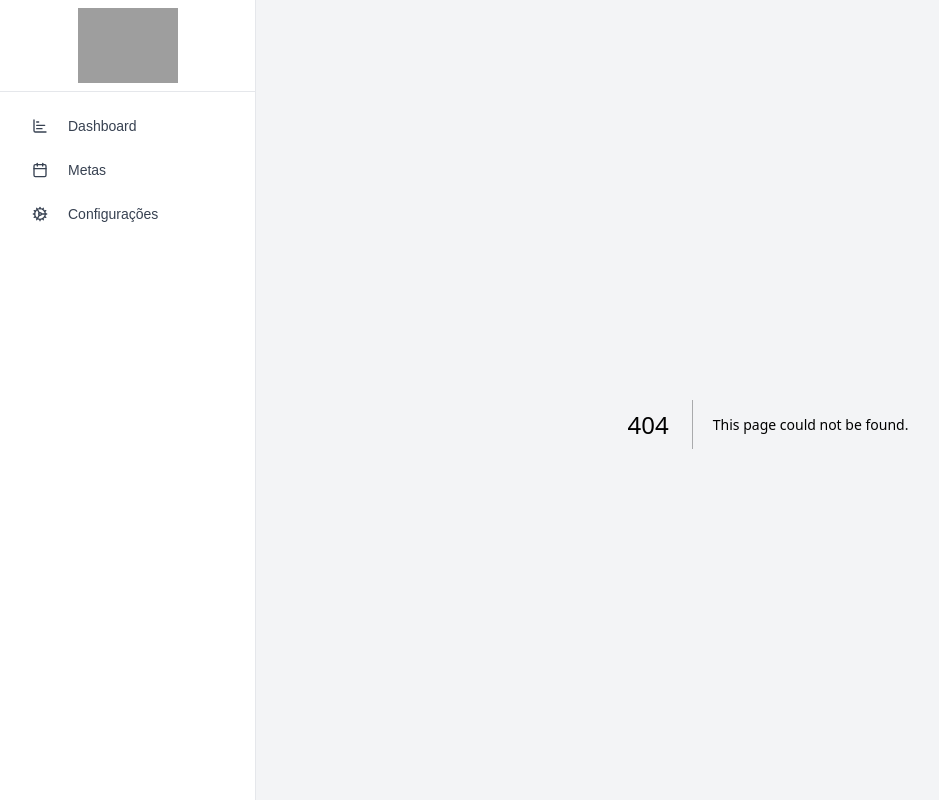
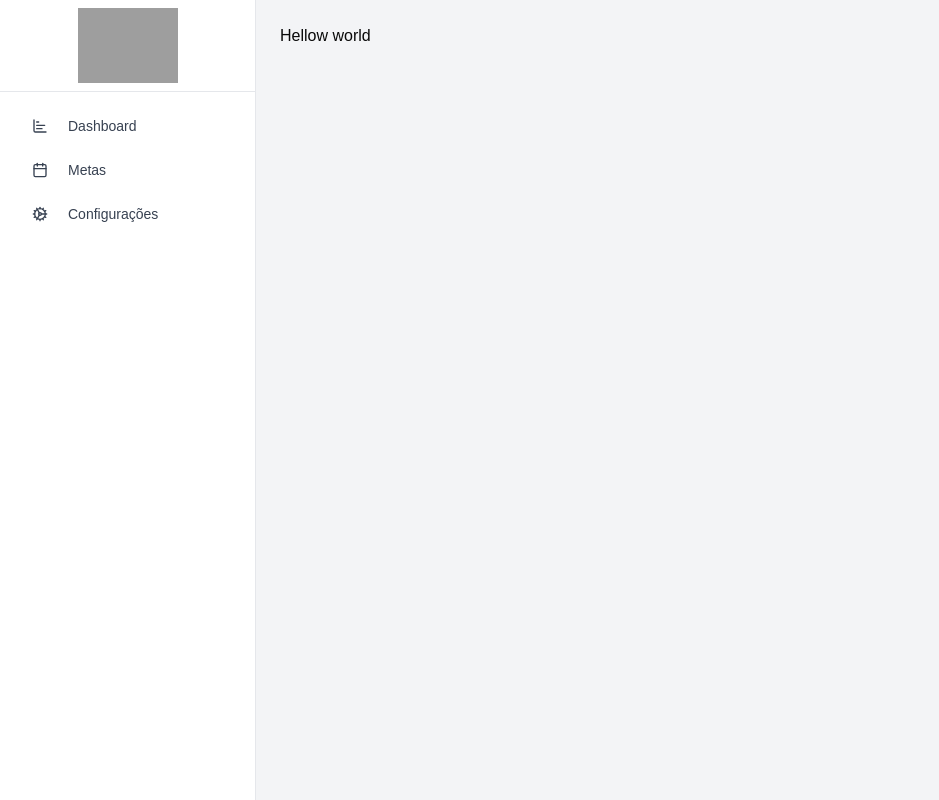
Before and after one commit to Andzuo/btw-sales-app, a Next.js app: page /clientes in a window 1280 px wide. Before the commit this address had no page. Shown: the whole page, without its empty margins (0-939 px from the left). Built offline with nearby package versions, Linux system fonts and the light colour scheme; grey boxes are pictures that could not be loaded; a web font is replaced by a local one.

Commit message:
Add Clients component with a simple greeting

```diff
--- /dev/null
+++ b/src/app/clientes/page.tsx
@@ -0,0 +1,5 @@
+import React from "react";
+
+export default function Clients() {
+  return <div>Hellow world</div>;
+}
```
